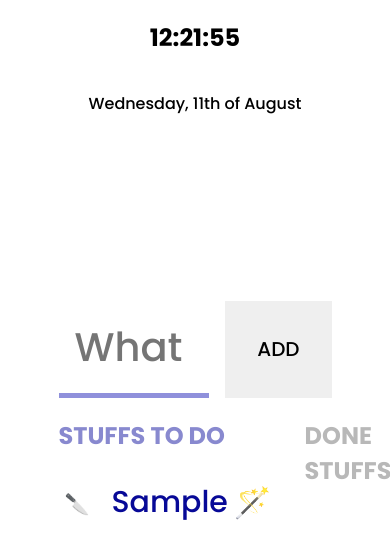
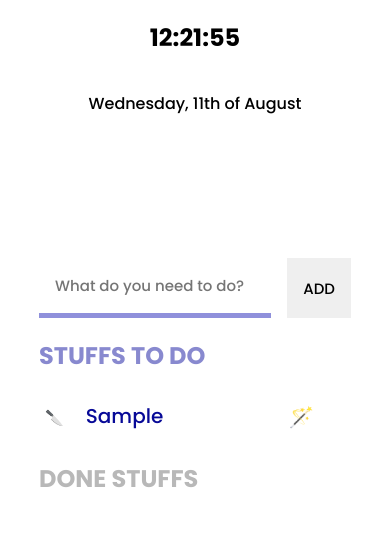
Before and after one commit to jujasen/todo-redux, a React (Create React App) app: page / in a window 390 px wide. Both pictures are taken after typing "Sample" into the empty fields and a click on the button "ADD". Shown: the top 558 px of the page. Built offline with nearby package versions, Linux system fonts and the light colour scheme.

Commit message:
fixed removeTodo bug

```diff
--- a/src/app/App.js
+++ b/src/app/App.js
@@ -6,8 +6,10 @@ function App() {
   return (
     <div className="App">
         <Now/>
-        <AddTodo/>
-        <TodoList/>
+        <div className='flex flex--al-center flex--ju-center flex--col'>
+          <AddTodo/>
+          <TodoList/>
+        </div>
     </div>
   );
 }
--- a/src/features/todos/TodoList.js
+++ b/src/features/todos/TodoList.js
@@ -23,7 +23,7 @@ export const TodoList = () => {
         <h2 className="todoList__doTitle">Stuffs to do</h2>
         <ul className="todoList__todos">
           {todos &&
-            todos.map((todo) => {
+            todos.map((todo, i) => {
               return (
                 !todo.completed && (
                   <li
@@ -32,7 +32,7 @@ export const TodoList = () => {
                   >
                     <div className='todoList__flex'>
                       <button
-                        onClick={() => handleRemove(todo.id)}
+                        onClick={() => handleRemove(i)}
                         className="todoList__btn todoList__btn--delete"
                       ></button>
                       <p>{todo.text}</p>
@@ -51,7 +51,7 @@ export const TodoList = () => {
         <h2 className="todoList__doneTitle">Done stuffs</h2>
         <ul className="todoList__todos">
           {todos &&
-            todos.map((todo) => {
+            todos.map((todo, i) => {
               return (
                 todo.completed && (
                   <li
@@ -60,7 +60,7 @@ export const TodoList = () => {
                   >
                     <div className='todoList__flex'>
                       <button
-                        onClick={() => handleRemove(todo.id)}
+                        onClick={() => handleRemove(i)}
                         className="todoList__btn todoList__btn--delete"
                       ></button>
                       <p>{todo.text}</p>
--- a/src/styles/_addTodo.scss
+++ b/src/styles/_addTodo.scss
@@ -31,3 +31,36 @@
     }
 
 }
+
+@media screen and (max-width: 600px) {
+    .addTodo {
+        width: 80%;
+        display: flex;
+        margin-top: 15vh;
+
+
+
+        &__input {
+            width: 100%;
+            padding: 1rem;
+            border: none;
+            border-bottom: 5px solid #8f90db;
+            outline: none;
+            font-size: 15px;
+            margin-right: 1rem;
+            color: #00025f;
+        }
+
+        &__btn {
+            border: none;
+            background-color: none;
+            padding: 1rem;
+            font-size: 15px;
+            text-transform: uppercase;
+            cursor: pointer;
+
+        }
+
+    }
+
+}
--- a/src/styles/_base.scss
+++ b/src/styles/_base.scss
@@ -19,9 +19,19 @@ html {
   box-sizing: inherit;
 }
 
-.App {
+
+.flex {
   display: flex;
-  flex-direction: column;
-  align-items: center;
-  justify-content: center;
+
+  &--al-center {
+    align-items: center;
+  }
+
+  &--ju-center {
+    justify-content: center;
+  }
+
+  &--col {
+    flex-direction: column;
+  }
 }
--- a/src/styles/_todoList.scss
+++ b/src/styles/_todoList.scss
@@ -93,3 +93,40 @@
   }
 
 }
+
+
+@media screen and (max-width: 600px) {
+  .todoList {
+    display: block;
+    width: 80%;
+
+    &__todo {
+      font-size: 20px;
+    }
+
+    &__btn {
+
+      &--delete {
+        &::after {
+          font-size: 15px;
+        }
+
+      }
+
+      &--new {
+        &::after {
+          font-size: 20px;
+        }
+
+      }
+
+      &--done {
+          &::after {
+            font-size: 20px;
+          }
+
+        }
+    }
+
+  }
+}
```
Also changed, not shown: src/styles/_now.scss (line endings or trailing spaces).
